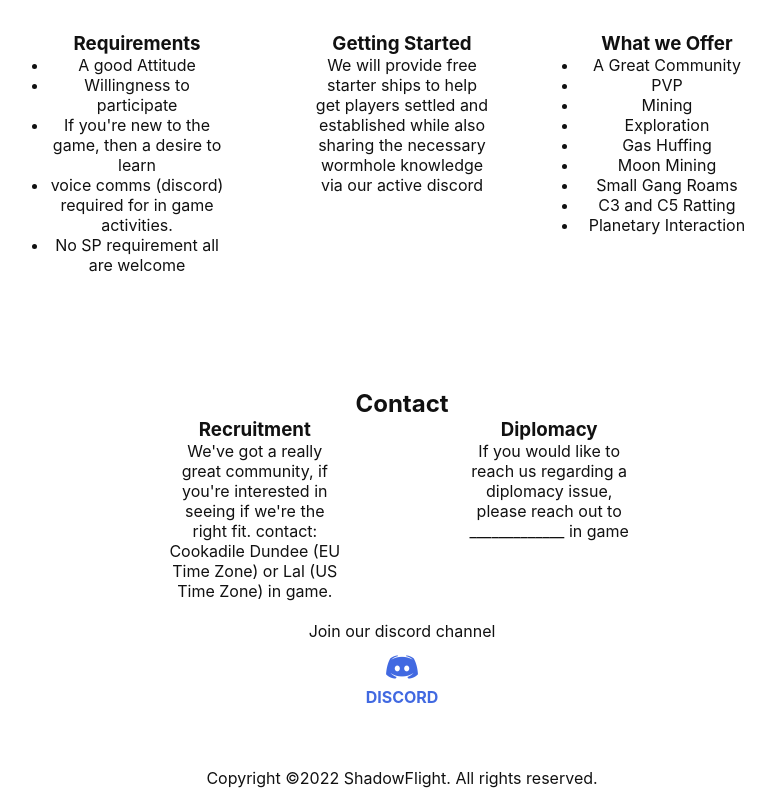
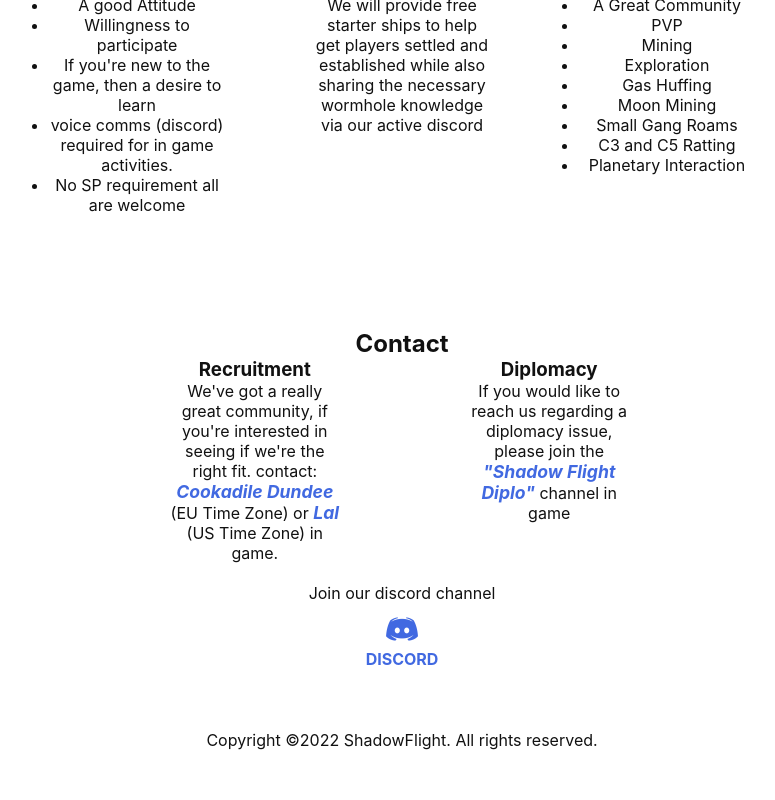
Before and after one commit to phellwege/shadowflight, a React (Create React App) app in the folder shadowflight/: page / in a window 1280 px wide. Shown: the part 495-1295 px from the top of the page, without its empty margins (238-1013 px from the left). After the commit the page ends 1257 px from the top, so only its background shows below. Built offline with nearby package versions, Linux system fonts and the light colour scheme; a web font is replaced by a local one.

Commit message:
cleaned up a bit

```diff
--- a/shadowflight/src/App.css
+++ b/shadowflight/src/App.css
@@ -5,11 +5,6 @@
   display: flex;
   justify-content: space-evenly;
   margin-bottom: 12px;
-}
-#footer_links {
-  display: flex;
-  flex-direction: column;
-  width: 33%;
 }
 #headspace {
   display: flex;
@@ -22,11 +17,6 @@
 }
 #Logo {
   height: 125px;
-}
-@media only screen and (max-width: 720px) {
-  #Logo {
-      display: none;
-  }
 }
 .page_wrap {
   display: flex;
@@ -64,6 +54,11 @@
 #royal_blue {
   color: royalblue;
 }
+#in_game {
+  font-style: italic;
+  font-size: 1.1em;
+  font-weight: bold;
+}
 @media (prefers-reduced-motion: no-preference) {
   .App-logo {
     animation: App-logo-spin infinite 20s linear;
--- a/shadowflight/src/components/About.js
+++ b/shadowflight/src/components/About.js
@@ -23,8 +23,6 @@
                                 <p>We are a corp that focuses on helping introduce players of all kinds into worm-holing. While our primary focus is on guiding new players into the wormhole life, Eve veterans can also enjoy our laid back atmosphere.
                                 <br/>
                                 We've been around for 4 years building our community and now reside in a Class 4 wormhole with an easier C3 and a tougher C5 static, so there's gameplay for both newer and more experienced players to enjoy.
-                                <br/>
-                                We offer most kinds of content and ISK making opportunities, such as Moon and Anom Mining, Gas huffing, Exploration, great Planetary Interaction, c3 and c5 ratting, and of course we relish in a bit of PvP.
                                 </p>
                             </div>
                         </div>
--- a/shadowflight/src/components/Contact.js
+++ b/shadowflight/src/components/Contact.js
@@ -11,11 +11,11 @@
                 <div id='divSplitContact'>
                     <div id='inner-div'>
                         <h3>Recruitment</h3>
-                        <p>We've got a really great community, if you're interested in seeing if we're the right fit. contact: Cookadile Dundee (EU Time Zone) or Lal (US Time Zone) in game.</p>
+                        <p>We've got a really great community, if you're interested in seeing if we're the right fit. contact: <span id='in_game'>Cookadile Dundee</span> (EU Time Zone) or <span id='in_game'>Lal</span> (US Time Zone) in game.</p>
                     </div>
                     <div id='inner-div'>
                         <h3>Diplomacy</h3>
-                        <p>If you would like to reach us regarding a diplomacy issue, please reach out to _____________ in game</p>
+                        <p>If you would like to reach us regarding a diplomacy issue, please join the <span id='in_game'>"Shadow Flight Diplo"</span> channel in game</p>
                     </div>
                 </div>
                 <br/>
--- a/shadowflight/src/components/NavBar.js
+++ b/shadowflight/src/components/NavBar.js
@@ -99,6 +99,10 @@
         display: ${props =>
             props.theme.mode === 'dark' ? '' : 'none'};
     }
+    #in_game {
+        color: ${props =>
+            props.theme.mode === 'dark' ? '#1ABC9C' : 'royalblue'};
+    }
     };
 `
 
```
